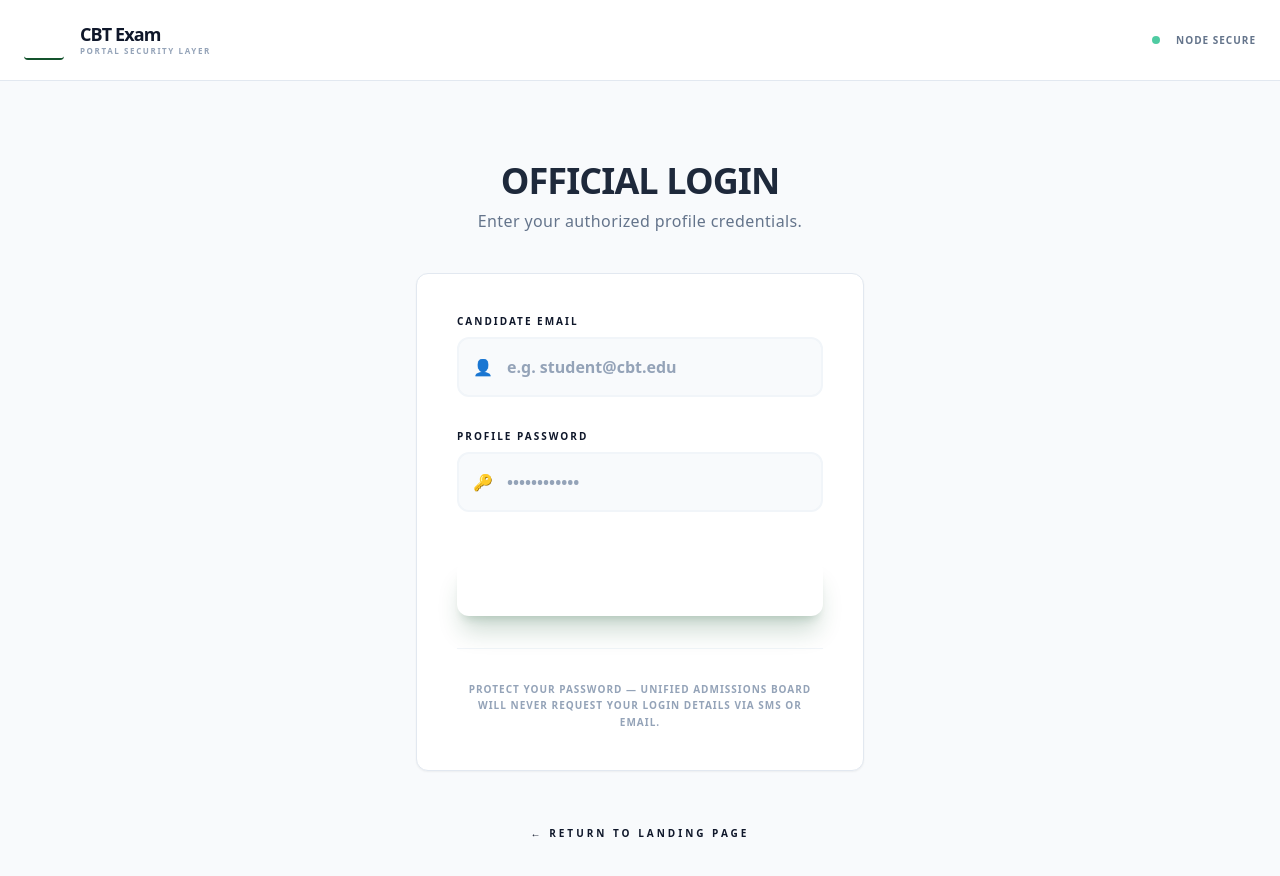
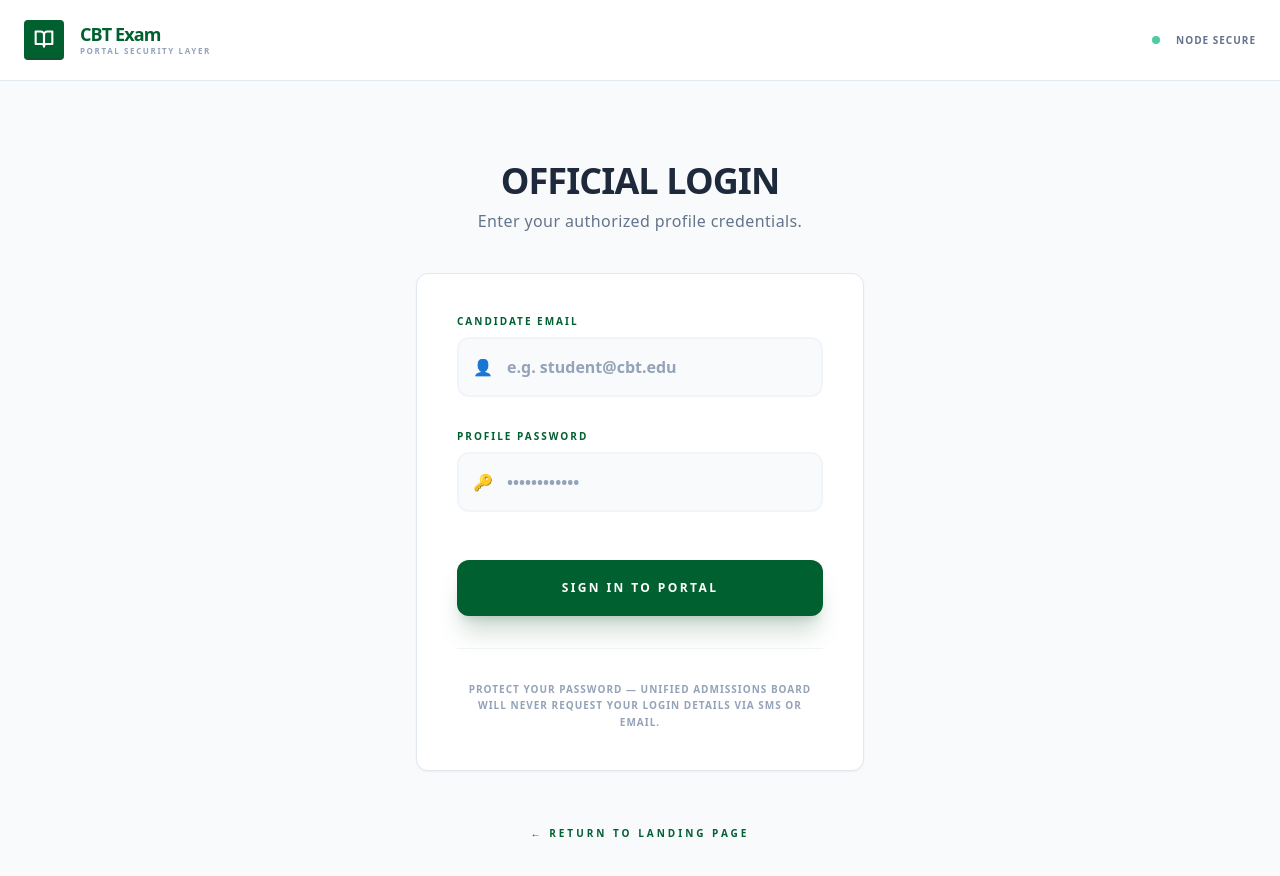
Before and after one commit to Martins-O/school-exam, a Next.js app in the folder apps/web/: page /login in a window 1280 px wide. Shown: the top 876 px of the page. Built offline with nearby package versions, Linux system fonts and the light colour scheme; no server answers.

Commit message:
fix: update UI components, styles, and tailwind config

```diff
--- a/apps/web/app/globals.css
+++ b/apps/web/app/globals.css
@@ -3,10 +3,10 @@
 @tailwind utilities;
 
 :root {
-  --jamb-green: #00602F;
-  --jamb-gold: #FFD700;
-  --jamb-blue: #4D90FE;
-  --jamb-red: #D32F2F;
+  --brand-green: #00602F;
+  --brand-gold: #FFD700;
+  --brand-blue: #4D90FE;
+  --brand-red: #D32F2F;
   --background: #FFFFFF;
   --foreground: #1a1a1a;
 }
@@ -24,11 +24,11 @@
   }
 
   .portal-card:hover {
-    @apply shadow-md border-jamb-green/20;
+    @apply shadow-md border-brand-green/20;
   }
 
-  .jamb-header {
-    @apply bg-[var(--jamb-green)] text-white shadow-lg;
+  .cbt-header {
+    @apply bg-[var(--brand-green)] text-white shadow-lg;
   }
 
   .btn-primary {
@@ -40,7 +40,7 @@
   }
 
   .btn-green {
-    @apply bg-[var(--jamb-green)] hover:bg-green-800 text-white font-bold py-2 px-6 rounded-lg transition-all active:scale-95;
+    @apply bg-[var(--brand-green)] hover:bg-green-800 text-white font-bold py-2 px-6 rounded-lg transition-all active:scale-95;
   }
 
   .nav-tab {
@@ -48,7 +48,7 @@
   }
 
   .nav-tab.active {
-    @apply border-jamb-gold text-jamb-gold bg-black/10;
+    @apply border-brand-gold text-brand-gold bg-black/10;
   }
 
   .glass-card {
--- a/apps/web/app/page.tsx
+++ b/apps/web/app/page.tsx
@@ -6,32 +6,33 @@ export default function Home() {
   return (
     <div className="min-h-screen bg-slate-50 text-slate-900 selection:bg-green-100 selection:text-green-900">
       {/* Official Header */}
-      <header className="jamb-header relative z-20">
+      <header className="cbt-header relative z-20">
         <div className="max-w-7xl mx-auto px-6 h-24 flex items-center justify-between">
           <div className="flex items-center gap-4">
-            <div className="w-14 h-14 bg-white rounded-full flex items-center justify-center border-4 border-jamb-gold shadow-inner overflow-hidden">
-              <span className="text-jamb-green font-black text-2xl">J</span>
+            <div className="w-14 h-14 bg-white rounded-xl flex items-center justify-center border-4 border-brand-gold shadow-inner overflow-hidden">
+              <svg className="w-8 h-8 text-brand-green" viewBox="0 0 24 24" fill="none" stroke="currentColor" strokeWidth="2.5" strokeLinecap="round" strokeLinejoin="round">
+                <path d="M2 3h6a4 4 0 0 1 4 4v14a3 3 0 0 0-3-3H2z" />
+                <path d="M22 3h-6a4 4 0 0 0-4 4v14a3 3 0 0 1 3-3h7z" />
+              </svg>
             </div>
             <div className="flex flex-col">
-              <span className="text-xl font-black tracking-tighter leading-none">JAMB</span>
+              <span className="text-xl font-black tracking-tighter leading-none">CBT Exam</span>
               <span className="text-[10px] font-bold uppercase tracking-[0.2em] opacity-80">COMPUTER BASED TEST</span>
             </div>
           </div>
           <nav className="hidden md:flex items-center gap-8">
-            <Link href="/login" className="text-sm font-black uppercase tracking-widest hover:text-jamb-gold transition-colors">Candidate Portal</Link>
-            <Link href="/login" className="text-sm font-black uppercase tracking-widest hover:text-jamb-gold transition-colors">Admin Login</Link>
             <Link
               href="/login"
-              className="px-6 py-2 bg-jamb-gold text-jamb-green font-black rounded-lg text-xs uppercase tracking-widest shadow-lg shadow-black/20 hover:scale-105 transition-all"
+              className="px-6 py-2 bg-brand-gold text-brand-green font-black rounded-lg text-xs uppercase tracking-widest shadow-lg shadow-black/20 hover:scale-105 transition-all"
             >
-              Sign In
+              Login
             </Link>
           </nav>
         </div>
       </header>
 
       {/* Sub Header / News Ticker */}
-      <div className="bg-jamb-gold text-jamb-green py-2 px-6 overflow-hidden whitespace-nowrap">
+      <div className="bg-brand-gold text-brand-green py-2 px-6 overflow-hidden whitespace-nowrap">
         <div className="animate-marquee inline-block text-[10px] font-black uppercase tracking-widest">
           IMPORTANT: CANDIDATES ARE ADVISED TO REGISTER WITH THEIR VALID DETAILS — EXAMINATION MALPRACTICE IS A PUNISHABLE OFFENSE — ENSURE YOUR SYSTEM IS FUNCTIONING BEFORE STARTING THE TEST
         </div>
@@ -39,13 +40,13 @@ export default function Home() {
 
       <main className="relative">
         {/* Banner Section */}
-        <section className="bg-jamb-green pt-20 pb-40 text-white text-center relative overflow-hidden">
+        <section className="bg-brand-green pt-20 pb-40 text-white text-center relative overflow-hidden">
           <div className="absolute inset-0 opacity-10 pointer-events-none">
             <div className="absolute top-0 left-0 w-full h-full bg-[url('https://www.transparenttextures.com/patterns/cubes.png')]"></div>
           </div>
           <div className="max-w-4xl mx-auto px-6 relative z-10">
             <h1 className="text-5xl md:text-6xl font-black tracking-tight mb-6 uppercase">
-              Service Excellence <br /> <span className="text-jamb-gold">Integrity</span>
+              Service Excellence <br /> <span className="text-brand-gold">Integrity</span>
             </h1>
             <p className="text-lg text-white/80 font-medium mb-12 max-w-2xl mx-auto leading-relaxed">
               The standardized Computer-Based Testing platform for academic institutions. Secure, Reliable, and Authoritative.
@@ -53,7 +54,7 @@ export default function Home() {
             <div className="flex flex-col sm:flex-row items-center justify-center gap-4">
               <Link
                 href="/login"
-                className="w-full sm:w-auto px-10 py-5 bg-jamb-gold text-jamb-green font-black rounded-xl hover:bg-white transition-all shadow-xl shadow-black/20"
+                className="w-full sm:w-auto px-10 py-5 bg-brand-gold text-brand-green font-black rounded-xl hover:bg-white transition-all shadow-xl shadow-black/20"
               >
                 ACCESS CANDIDATE PORTAL
               </Link>
@@ -71,14 +72,14 @@ export default function Home() {
         <section className="max-w-7xl mx-auto px-6 -mt-20 relative z-10 pb-20">
           <div className="grid grid-cols-1 md:grid-cols-3 gap-8">
             <div className="portal-card p-10 h-full flex flex-col">
-              <div className="w-16 h-16 bg-green-50 text-jamb-green rounded-2xl flex items-center justify-center text-3xl mb-8 border border-green-100">
+              <div className="w-16 h-16 bg-green-50 text-brand-green rounded-2xl flex items-center justify-center text-3xl mb-8 border border-green-100">
                 🛡️
               </div>
               <h3 className="text-xl font-black mb-4 uppercase tracking-tight">Zero Tolerance</h3>
               <p className="text-slate-500 text-sm leading-relaxed mb-8 flex-grow">
                 Our anti-cheat nodes monitor every browser action. Fullscreen enforcement and activity logging ensure a clean examination environment.
               </p>
-              <div className="h-1 w-12 bg-jamb-green/20 rounded-full"></div>
+              <div className="h-1 w-12 bg-brand-green/20 rounded-full"></div>
             </div>
             <div className="portal-card p-10 h-full flex flex-col">
               <div className="w-16 h-16 bg-blue-50 text-blue-600 rounded-2xl flex items-center justify-center text-3xl mb-8 border border-blue-100">
@@ -107,7 +108,7 @@ export default function Home() {
         <section className="bg-white border-t border-slate-100 py-20">
           <div className="max-w-7xl mx-auto px-6 grid grid-cols-1 lg:grid-cols-2 gap-16 items-center">
             <div>
-              <h2 className="text-4xl font-black tracking-tight mb-8 text-jamb-green uppercase">
+              <h2 className="text-4xl font-black tracking-tight mb-8 text-brand-green uppercase">
                 A Unified Gateway for <br /> Future Success.
               </h2>
               <div className="space-y-6">
@@ -118,7 +119,7 @@ export default function Home() {
                   "Automated Results Verification System"
                 ].map((item, i) => (
                   <div key={i} className="flex items-start gap-4">
-                    <div className="mt-1 w-5 h-5 rounded-full bg-jamb-green text-white flex items-center justify-center text-[10px]">✓</div>
+                    <div className="mt-1 w-5 h-5 rounded-full bg-brand-green text-white flex items-center justify-center text-[10px]">✓</div>
                     <p className="font-bold text-slate-700">{item}</p>
                   </div>
                 ))}
@@ -131,7 +132,7 @@ export default function Home() {
                 <p className="text-slate-500 text-sm mb-8 leading-relaxed">
                   All examinations conducted on this platform are monitored by the institutional academic board.
                 </p>
-                <Link href="/login" className="px-8 py-4 bg-jamb-green text-white font-black rounded-xl hover:bg-green-800 transition-all">
+                <Link href="/login" className="px-8 py-4 bg-brand-green text-white font-black rounded-xl hover:bg-green-800 transition-all">
                   START VERIFICATION
                 </Link>
               </div>
@@ -142,7 +143,7 @@ export default function Home() {
 
       <footer className="bg-slate-900 h-20 flex items-center justify-center">
         <p className="text-[10px] font-black uppercase tracking-[0.4em] text-slate-500">
-          &copy; {new Date().getFullYear()} JOINED ADMISSIONS AND MATRICULATION BOARD — PROTECTED SYSTEM
+          &copy; {new Date().getFullYear()} CBT EXAM PLATFORM — SECURE ASSESSMENT SYSTEM
         </p>
       </footer>
 
--- a/apps/web/components/exam/ExamTimer.tsx
+++ b/apps/web/components/exam/ExamTimer.tsx
@@ -16,9 +16,9 @@ export default function ExamTimer({ remainingSeconds, isCritical }: ExamTimerPro
 
   return (
     <div className={`bg-black/20 border-2 rounded-xl px-4 py-2 min-w-[140px] text-center transition-all duration-500 ${
-      isDanger ? 'border-red-500 bg-red-500/10' : 'border-jamb-gold bg-black/40'
+      isDanger ? 'border-red-500 bg-red-500/10' : 'border-brand-gold bg-black/40'
     }`}>
-      <div className={`text-3xl font-black font-mono tracking-wider tabular-nums ${isDanger ? 'text-red-500 animate-pulse' : 'text-jamb-gold'}`}>
+      <div className={`text-3xl font-black font-mono tracking-wider tabular-nums ${isDanger ? 'text-red-500 animate-pulse' : 'text-brand-gold'}`}>
         {h > 0 && <span>{hh}:</span>}
         <span>{mm}</span>
         <span className="opacity-40 mx-0.5">:</span>
--- a/apps/web/components/exam/QuestionNavigator.tsx
+++ b/apps/web/components/exam/QuestionNavigator.tsx
@@ -23,7 +23,7 @@ export default function QuestionNavigator({
         <h3 className="text-sm font-black text-slate-800 uppercase tracking-widest">Question Matrix</h3>
         <div className="flex gap-4">
           <div className="flex items-center gap-1.5">
-            <div className="w-3 h-3 bg-jamb-green rounded"></div>
+            <div className="w-3 h-3 bg-brand-green rounded"></div>
             <span className="text-[10px] font-black text-slate-500 uppercase tracking-tighter">Answered</span>
           </div>
           <div className="flex items-center gap-1.5">
@@ -46,7 +46,7 @@ export default function QuestionNavigator({
           } else if (isFlagged) {
             bgClass = 'bg-amber-500 text-white border-amber-600';
           } else if (isAnswered) {
-            bgClass = 'bg-jamb-green text-white border-green-900';
+            bgClass = 'bg-brand-green text-white border-green-900';
           }
 
           return (
--- a/apps/web/tailwind.config.ts
+++ b/apps/web/tailwind.config.ts
@@ -11,8 +11,8 @@ const config: Config = {
       colors: {
         background: "var(--background)",
         foreground: "var(--foreground)",
-        'jamb-green': '#00602F',
-        'jamb-gold': '#FFD700',
+        'brand-green': '#00602F',
+        'brand-gold': '#FFD700',
       },
       animation: {
         'marquee': 'marquee 30s linear infinite',
```
